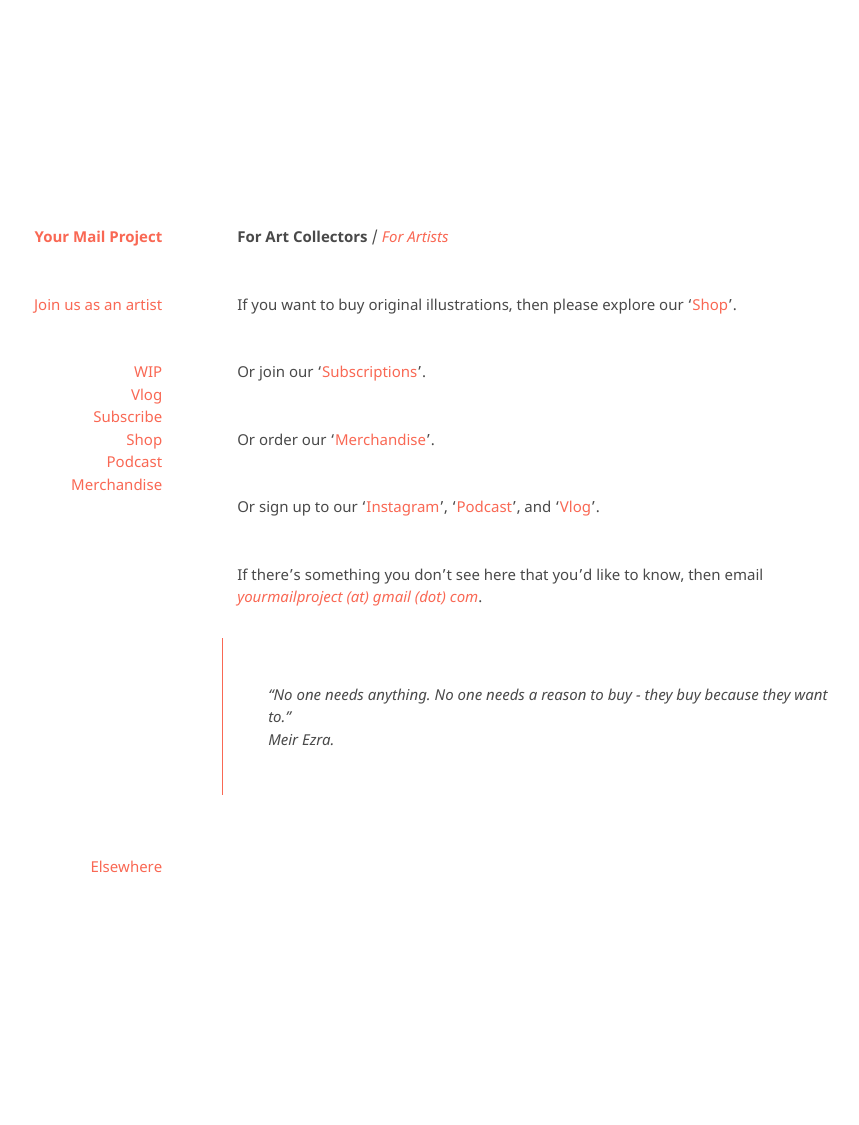
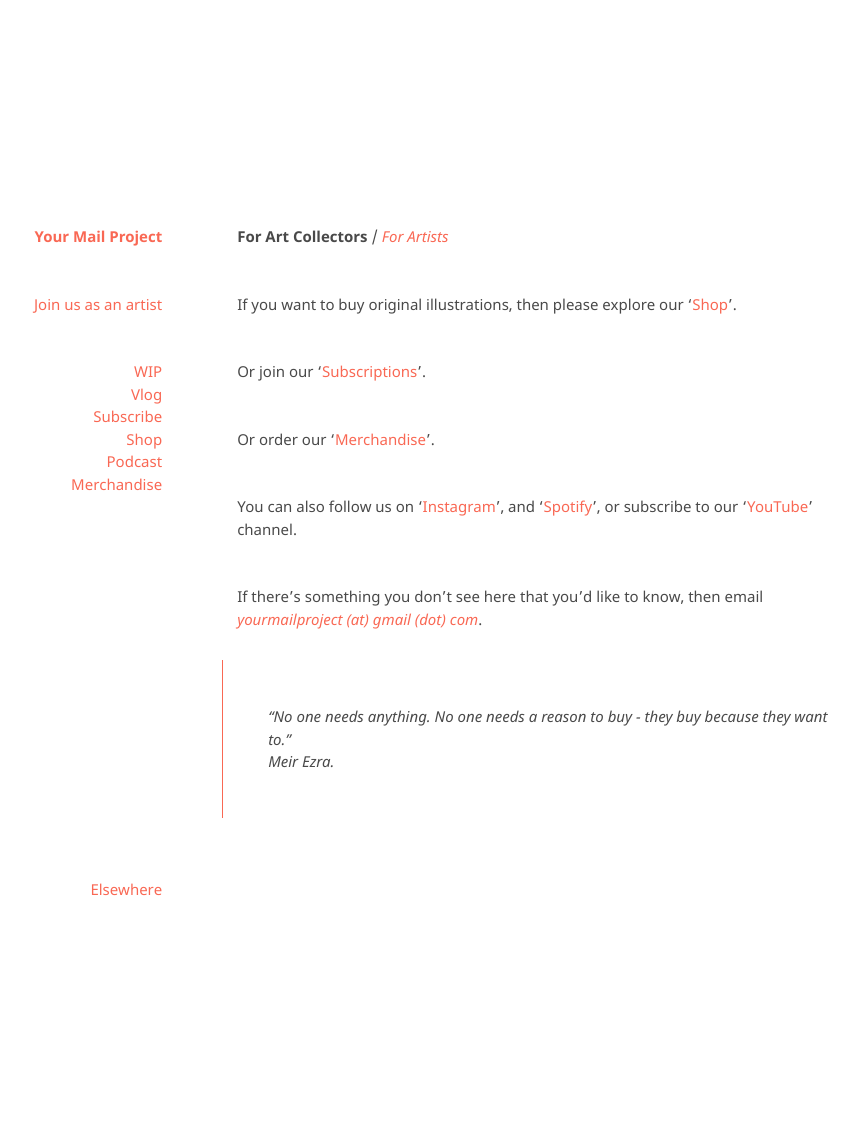
Before and after one commit to kvshvlin/yourmailproject, a Jekyll site: the page built from forartcollectors.md, in a window 1280 px wide. Shown: the whole page, without its empty margins (191-1050 px from the left). Built offline with Jekyll 4.4.1, drawn with Linux system fonts in a browser that asks for light colours; our own code applies the rules of GitHub Pages for plain Markdown files; before the commit the page ends 1103 px from its top, so only the background shows below that.

Commit message:
Update forartcollectors.md

```diff
--- a/forartcollectors.md
+++ b/forartcollectors.md
@@ -6,7 +6,7 @@ Or join our '<a href="https://kvshvlin.github.io/yourmailproject/subscribe.html"
 
 Or order our '<a href="https://www.society6.com/gabeminimal" target="_blank">Merchandise</a>'.
 
-Or sign up to our '<a href="https://www.instagram.com/yourmailproject" target="_blank">Instagram</a>', '<a href="http://www.anchor.fm/yourmailproject" target="_blank">Podcast</a>', and '<a href="https://www.youtube.com/channel/UCQCznCqUhALucLSk6N8ROPA?view_as=subscriber" target="_blank">Vlog</a>'.
+You can also follow us on '<a href="https://www.instagram.com/yourmailproject" target="_blank">Instagram</a>', and '<a href="https://open.spotify.com/show/4tjq1RlnBfTzcRozgU7Ste" target="_blank">Spotify</a>', or subscribe to our '<a href="https://www.youtube.com/channel/UCQCznCqUhALucLSk6N8ROPA?view_as=subscriber" target="_blank">YouTube</a>' channel.
 
 If there’s something you don’t see here that you’d like to know, then email
 [_yourmailproject (at) gmail (dot) com_](mailto:yourmailproject@gmail.com).
```
